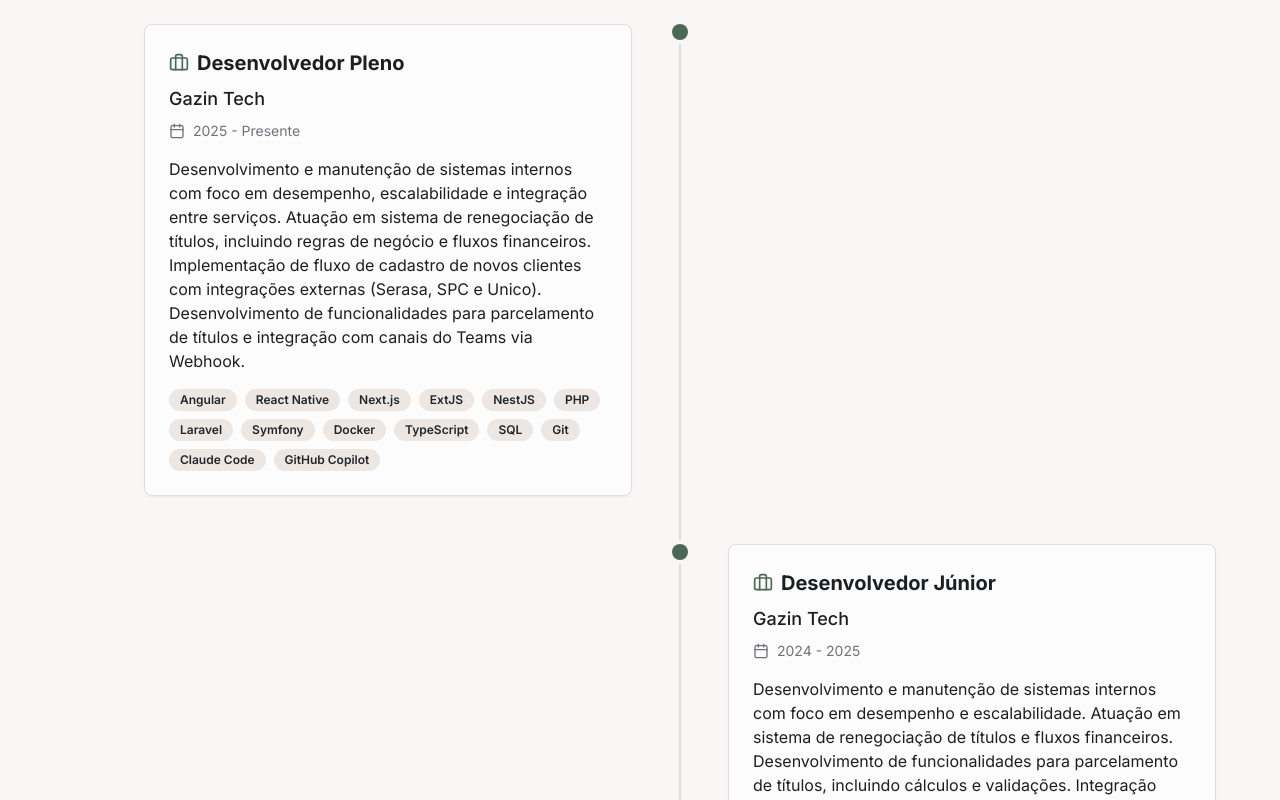
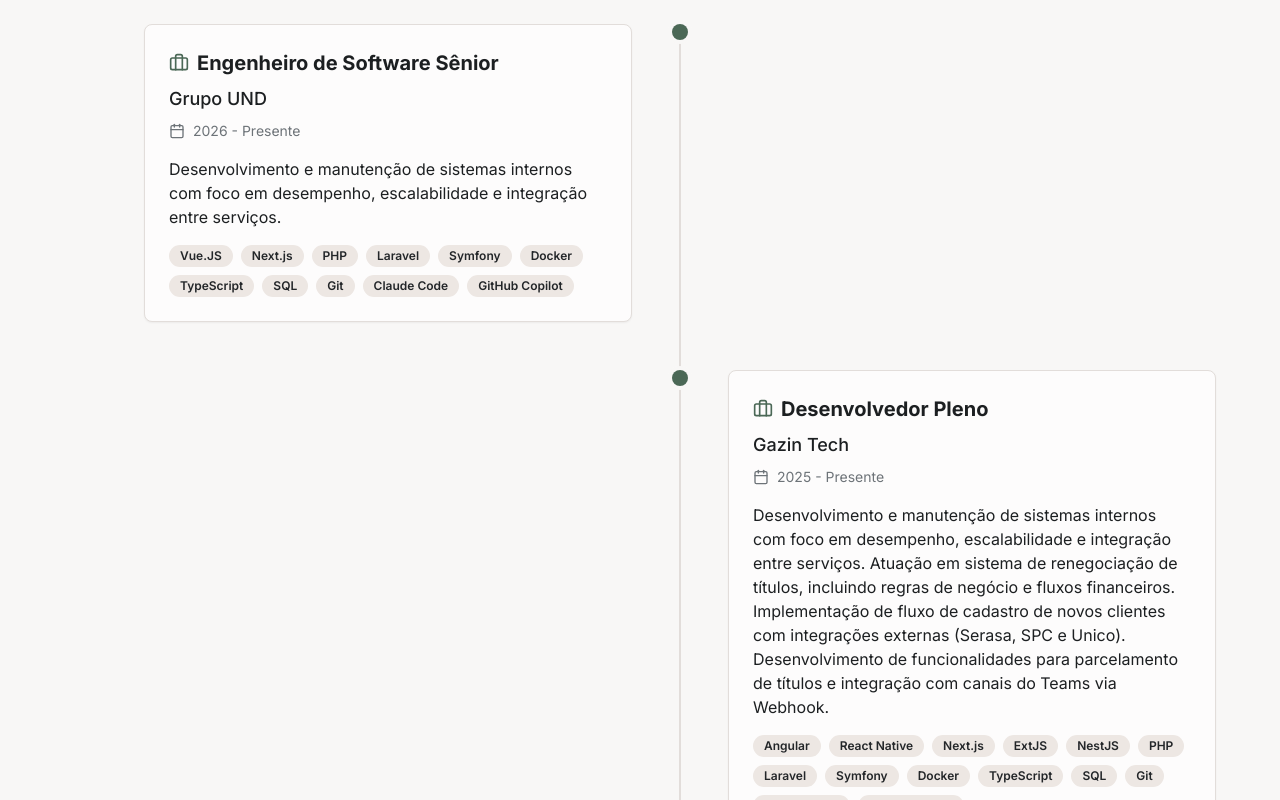
Before and after one commit to BrunomelloxD/meu-portfolio, a Next.js app: page / in a window 1280 px wide. Shown: the part 1960-2760 px from the top of the page. Built offline with nearby package versions, Linux system fonts and the light colour scheme; no server answers.

Commit message:
feat(experience): add new experience

```diff
--- a/components/experience-timeline.tsx
+++ b/components/experience-timeline.tsx
@@ -8,6 +8,15 @@
 const experiences = [
   {
     id: 1,
+    role: "Engenheiro de Software Sênior",
+    company: "Grupo UND",
+    period: "2026 - Presente",
+    description:
+      "Desenvolvimento e manutenção de sistemas internos com foco em desempenho, escalabilidade e integração entre serviços.",
+    technologies: ["Vue.JS", "Next.js", "PHP", "Laravel", "Symfony", "Docker", "TypeScript", "SQL", "Git", "Claude Code", "GitHub Copilot"],
+  },
+  {
+    id: 2,
     role: "Desenvolvedor Pleno",
     company: "Gazin Tech",
     period: "2025 - Presente",
@@ -16,7 +25,7 @@
     technologies: ["Angular", "React Native", "Next.js", "ExtJS", "NestJS", "PHP", "Laravel", "Symfony", "Docker", "TypeScript", "SQL", "Git", "Claude Code", "GitHub Copilot"],
   },
   {
-    id: 2,
+    id: 3,
     role: "Desenvolvedor Júnior",
     company: "Gazin Tech",
     period: "2024 - 2025",
@@ -25,7 +34,7 @@
     technologies: ["Angular", "React Native", "Next.js", "ExtJS", "NestJS", "PHP", "Laravel", "Symfony", "Slim", "Docker", "TypeScript", "SQL", "Git"],
   },
   {
-    id: 3,
+    id: 4,
     role: "Desenvolvedor Backend Júnior",
     company: "Alares Internet",
     period: "2023 - 2024",
```
